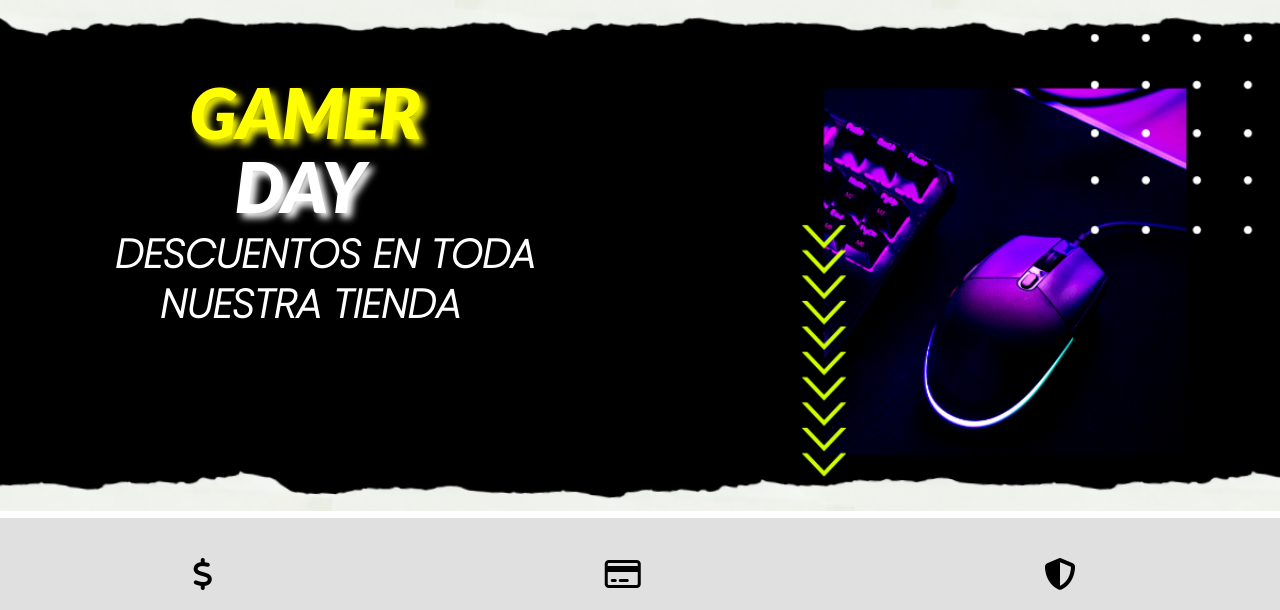
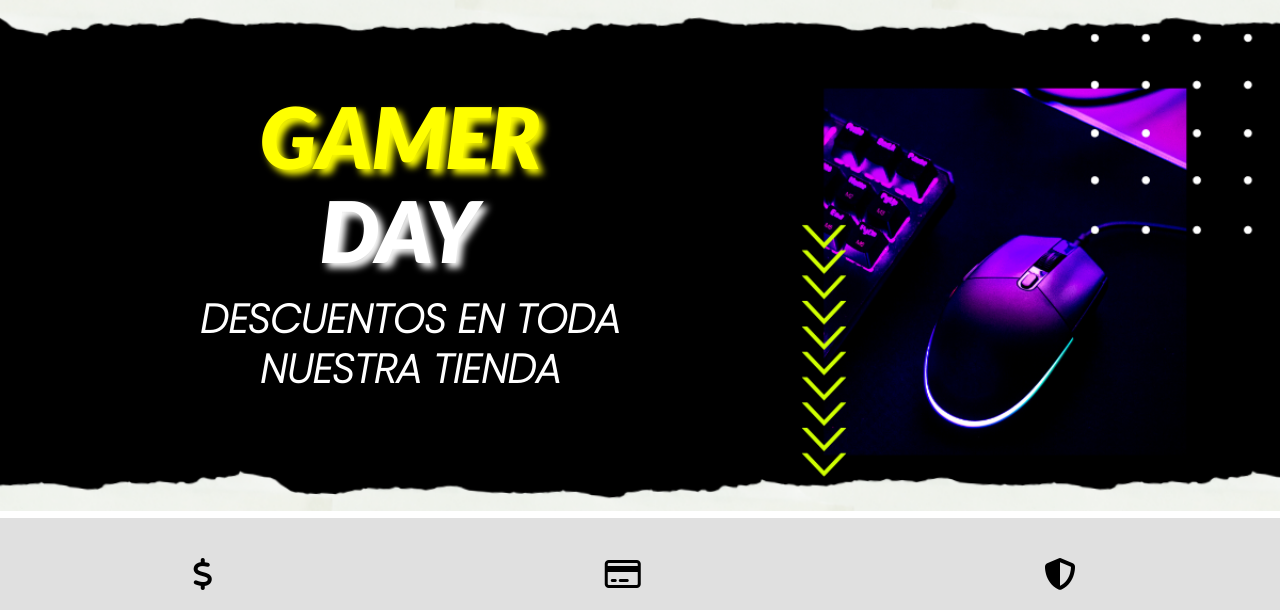
Before and after one commit to MicaBazan/TechStore, a website with bundled scripts: page index.html in a window 1280 px wide. Shown: the part 171-781 px from the top of the page. Built offline with nearby package versions, Linux system fonts and the light colour scheme; files whose address does not match are found by name; a web font is replaced by a local one.

Commit message:
serif en imagen de presentación

```diff
--- a/assets/css/style.css
+++ b/assets/css/style.css
@@ -265,18 +265,18 @@ main{
     .h3-gamer{
         font-family: 'Lato', sans-serif;
         color: yellow;
-        font-size: 70px;
+        font-size: 85px;
         top: 1px;
-        left: 190px;
+        left: 260px;
         text-shadow: 5px 4.5px 7px yellow;
     }
 
     .h3-day{
         font-family: 'Lato', sans-serif;
         color: white;
-        font-size: 70px;
-        top: 75px;
-        left: 235px;
+        font-size: 85px;
+        top: 95px;
+        left: 320px;
         text-shadow: 5px 4.5px 7px white;
     }
 
@@ -284,15 +284,15 @@ main{
         font-family: 'Poppins', sans-serif;
         color: white;
         font-size: 40px;
-        top: 185px;
-        left: 115px;
+        top: 250px;
+        left: 200px;
     }
     .h3-nuestra{
         font-family: 'Poppins', sans-serif;
         color: white;
         font-size: 40px;
-        top: 235px;
-        left: 160px;
+        top: 300px;
+        left: 260px;
     }
 }
 
```
